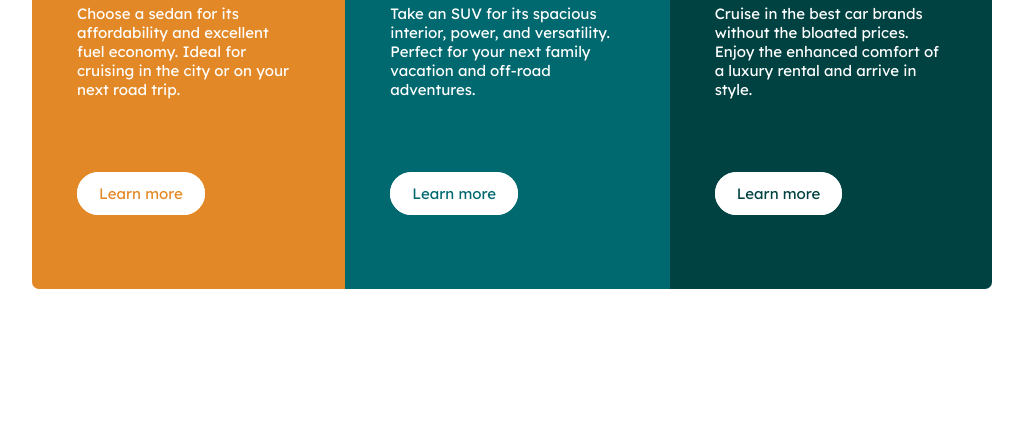
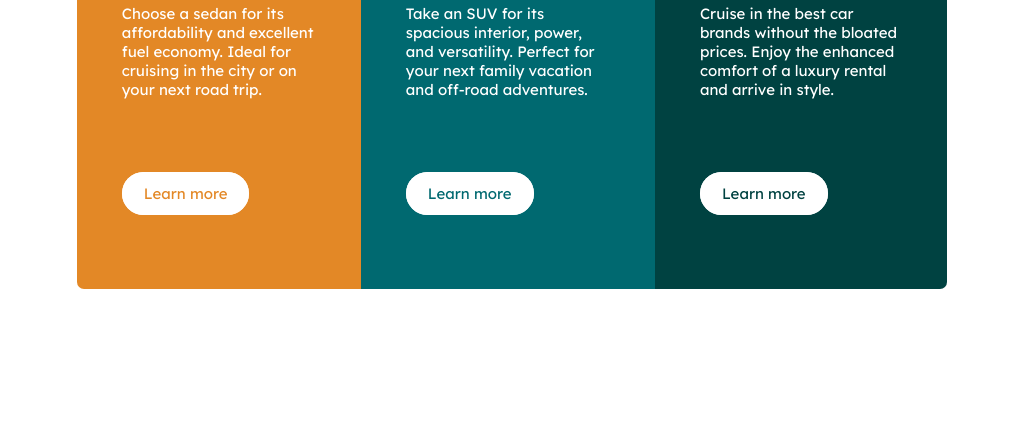
Before and after one commit to Rasoir-genereux/d-fi2, a plain HTML site: page index.html in a window 1280 px wide. Shown: the part 361-800 px from the top of the page, without its empty margins (128-1151 px from the left). Drawn offline with Linux system fonts and the light colour scheme.

Commit message:
Update style.css

```diff
--- a/style.css
+++ b/style.css
@@ -28,7 +28,7 @@ body{
   -ms-flex-direction: row;
   flex-direction: row;
   height: 450px;
-  width:75%;
+  width:68%;
   font-family:'Lexend Deca', sans-serif;
   font-size: 15px;
 }
```
